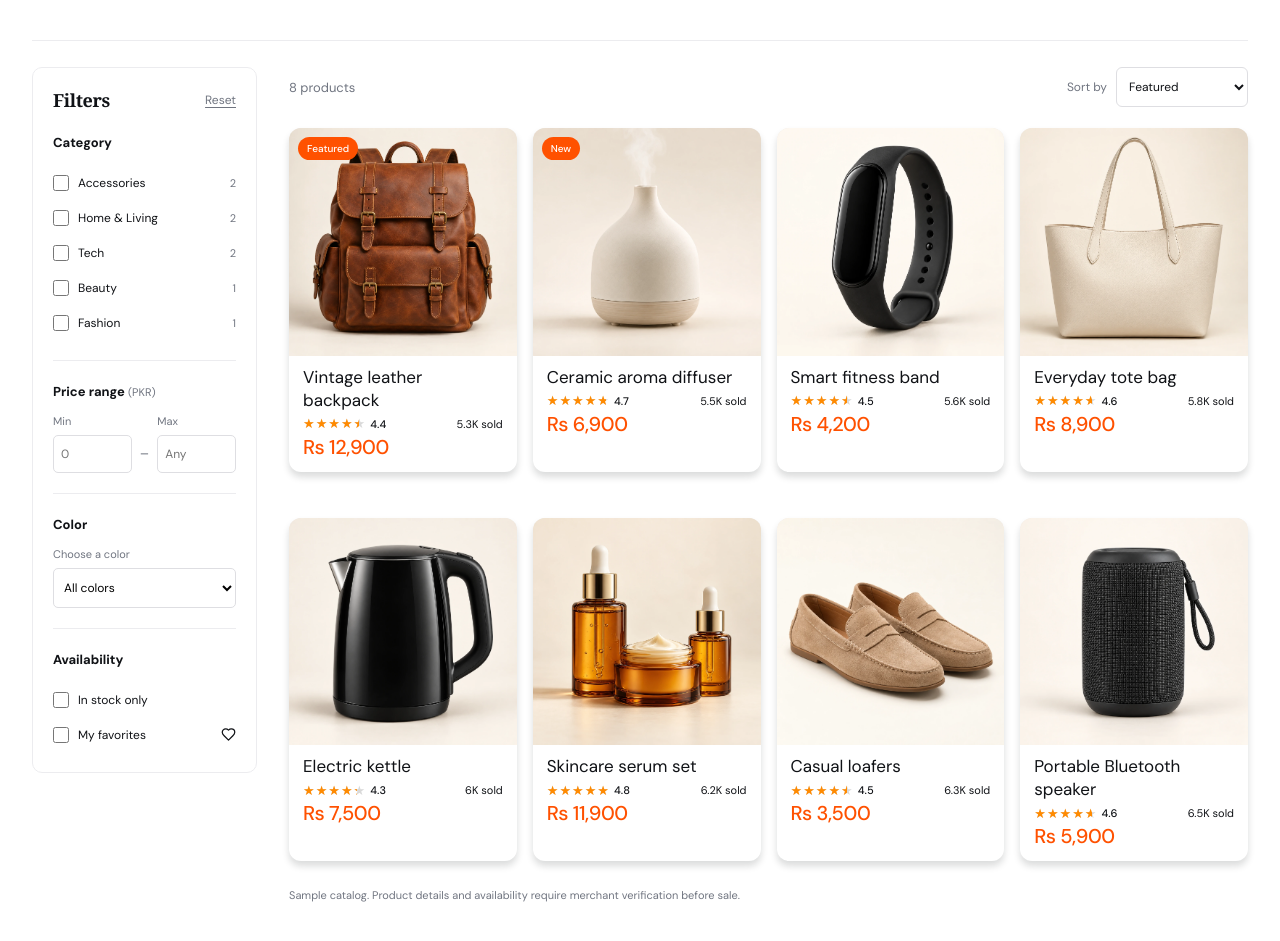
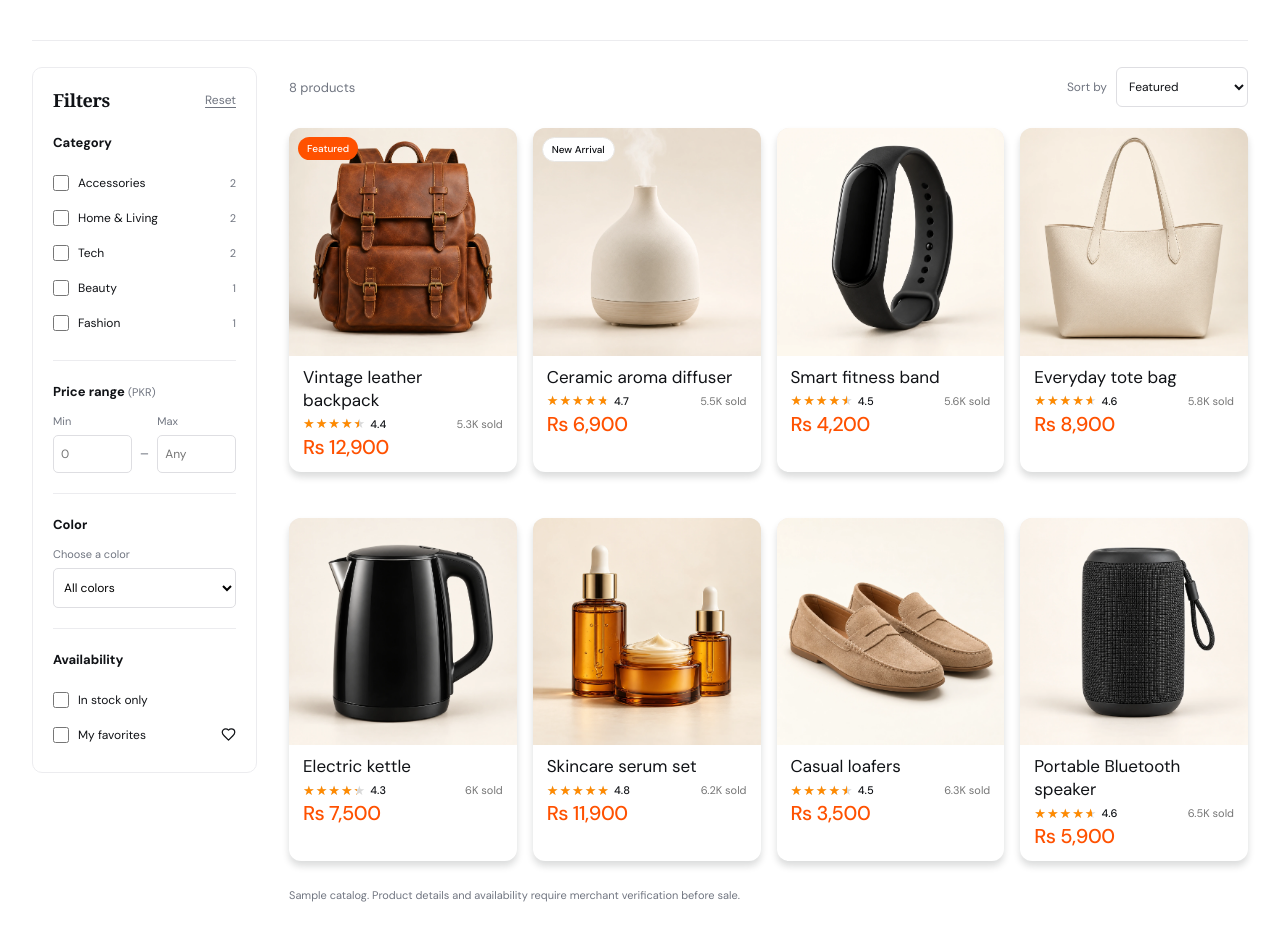
Before and after one commit to WAJAHATSAL33M/Brandifya, a Next.js app: page /shop in a window 1280 px wide. Shown: the part 920-1861 px from the top of the page. Built offline with nearby package versions, Linux system fonts and the light colour scheme.

Commit message:
Apply owner status palette with inventory-driven scarcity and scheduled promotions

```diff
--- a/app/api/catalog/route.ts
+++ b/app/api/catalog/route.ts
@@ -22,6 +22,9 @@ export async function GET() {
           rating: p.rating == null ? undefined : Number(p.rating),
           reviewCount: p.review_count ?? undefined,
           soldCount: p.sold_count ?? undefined,
+        promotionActive: p.promotion_active === true,
+        promotionStartsAt: p.promotion_starts_at ? new Date(p.promotion_starts_at).toISOString() : null,
+        promotionEndsAt: p.promotion_ends_at ? new Date(p.promotion_ends_at).toISOString() : null,
         })),
       },
       { headers: { "Cache-Control": "no-store" } },
--- a/app/compact-store.css
+++ b/app/compact-store.css
@@ -1157,3 +1157,17 @@
 .hp .hp-footer-column > a:hover,.hp .support-footer-links a:hover {color:#ff5100;}
 .hp .support-footer-links {display:flex;flex-wrap:wrap;gap:16px;margin-top:18px;font-size:11px;color:#707580;}
 .hp .hp-footer-column > a:focus-visible,.hp .support-footer-links a:focus-visible {outline:2px solid #ff5100;outline-offset:3px;}
+
+/* Owner-approved status palette; primary actions retain brand orange. */
+.hp .store-card-badge.badge-best { background: #ff5100; color: #fff; }
+.hp .store-card-badge.badge-trust { background: #232f3e; color: #fff; }
+.hp .store-card-badge.badge-new { background: #fff; color: #101216; border: 1px solid #e8e6e3; }
+.hp .store-card-badge.badge-sale { background: #cc0c39; color: #fff; }
+.hp .store-card-badge.badge-low { background: #ffeded; color: #d32f2f; }
+.hp .store-card-badge.badge-ending { background: #ff9900; color: #101216; }
+.hp .store-card-badge.badge-early { background: #00a651; color: #fff; }
+.hp .store-card-badge.badge-sold { background: #e0e0e0; color: #565656; }
+.hp .store-card-stats > small { color: #757575; }
+.hp .store-card-stats .store-card-low { color: #b12704; font-weight: 600; }
+.hp .product-stock-status { color: #b12704; font-size: 13px; font-weight: 600; margin: 10px 0; }
+.hp .product-promotion-status { background: #121212; color: #fff; display: inline-block; border-radius: 5px; padding: 7px 10px; font-size: 12px; margin: 8px 0; }
--- a/app/product-card.tsx
+++ b/app/product-card.tsx
@@ -1,17 +1,23 @@
 "use client";
+import { useMerchandising } from "./use-merchandising";
 import Link from "next/link";
 import { Star } from "lucide-react";
 import { money, type Product } from "../lib/catalog";
 export function ProductBadge({ label }: { label: string }) {
   const kind = /sold out|out of stock/i.test(label)
     ? "sold"
-    : /star seller/i.test(label)
-      ? "star"
-      : "standard";
+    : /star seller|top rated/i.test(label) ? "trust"
+    : /best seller/i.test(label) ? "best"
+    : /flash sale|lightning deal/i.test(label) ? "sale"
+    : /few left|almost sold out/i.test(label) ? "low"
+    : /ends soon/i.test(label) ? "ending"
+    : /early bird/i.test(label) ? "early"
+    : /new arrival|^new$/i.test(label) ? "new"
+    : "standard";
   return (
     <span className={`store-card-badge hp-badge badge-${kind}`}>
       {label}
-      {kind === "star" && (
+      {kind === "trust" && (
         <Star size={11} fill="currentColor" aria-hidden="true" />
       )}
     </span>
@@ -31,14 +37,7 @@ export default function ProductCard({
   const src = p.image.startsWith("/")
     ? p.image
     : `https://images.unsplash.com/${p.image}?auto=format&fit=crop&w=800&q=85`;
-  const badge =
-    p.id < 0
-      ? "Design sample"
-      : p.stock === 0
-        ? "Sold Out"
-        : p.badge && !p.badge.includes("%")
-          ? p.badge
-          : null;
+  const { badge, lowStock } = useMerchandising(p, live);
   const rating =
     typeof p.rating === "number" &&
     Number.isFinite(p.rating) &&
@@ -71,7 +70,7 @@ export default function ProductCard({
         <span className="store-card-category shop-card-category">
           {p.category}
         </span>
-        {(rating || sold || (live && p.stock > 0 && p.stock <= 3)) ? (
+        {(rating || sold || lowStock) ? (
           <div className="store-card-stats">
             {rating && (
               <span
@@ -89,7 +88,7 @@ export default function ProductCard({
                 {p.rating!.toFixed(1)}
               </span>
             )}
-            {sold ? (
+            {lowStock ? <small className="store-card-low">Only {p.stock} left</small> : sold ? (
               <small>
                 {new Intl.NumberFormat("en", {
                   notation: "compact",
@@ -97,8 +96,6 @@ export default function ProductCard({
                 }).format(p.soldCount!)}{" "}
                 sold
               </small>
-            ) : live && p.stock > 0 && p.stock <= 3 ? (
-              <small className="store-card-low">Few left</small>
             ) : null}
           </div>
         ) : <div className="store-card-stats store-card-stats-empty" aria-hidden="true" />}
--- /dev/null
+++ b/app/use-merchandising.ts
@@ -0,0 +1,21 @@
+"use client";
+import { useEffect, useState } from "react";
+import type { Product } from "../lib/catalog";
+export function useMerchandising(p: Product, live: boolean) {
+  const [now, setNow] = useState<number | null>(null);
+  useEffect(() => {
+    if (!p.promotionStartsAt || !p.promotionEndsAt) return;
+    setNow(Date.now());
+    const timer = window.setInterval(() => setNow(Date.now()), 30000);
+    return () => window.clearInterval(timer);
+  }, [p.promotionStartsAt, p.promotionEndsAt]);
+  const start = Date.parse(p.promotionStartsAt || ""), end = Date.parse(p.promotionEndsAt || "");
+  const promotion = now !== null && p.promotionActive === true && Number.isFinite(start) && Number.isFinite(end) && start < end && now >= start && now < end && p.stock > 0;
+  const configured = p.badge?.trim();
+  const promotional = !!configured && /flash sale|lightning deal|ends soon|early bird|countdown/i.test(configured);
+  const lowStock = live && Number.isSafeInteger(p.stock) && p.stock > 0 && p.stock <= 3;
+  const unverifiedCartClaim = !!configured && /people.*cart|in .*carts/i.test(configured);
+  const unsupportedStockClaim = !!configured && /few left|almost sold out|only .*left/i.test(configured) && !lowStock;
+  const badge = p.id < 0 ? "Design sample" : p.stock === 0 ? "Sold Out" : configured && !unverifiedCartClaim && !unsupportedStockClaim && !configured.includes("%") && (!promotional || promotion) ? (/^new$/i.test(configured) ? "New Arrival" : configured) : promotion ? "Flash Sale" : null;
+  return {badge, lowStock, promotion, minutesLeft: promotion && now !== null ? Math.max(1, Math.ceil((end - now) / 60000)) : null};
+}
--- a/lib/catalog.ts
+++ b/lib/catalog.ts
@@ -11,6 +11,9 @@ export type Product = {
   rating?: number | null;
   reviewCount?: number;
   soldCount?: number;
+  promotionActive?: boolean;
+  promotionStartsAt?: string | null;
+  promotionEndsAt?: string | null;
 };
 export const products: Product[] = [
   {
--- a/lib/store-catalog.ts
+++ b/lib/store-catalog.ts
@@ -21,6 +21,9 @@ export async function findProduct(id: number): Promise<Product | undefined> {
         rating: p.rating == null ? undefined : Number(p.rating),
         reviewCount: p.review_count ?? undefined,
         soldCount: p.sold_count ?? undefined,
+        promotionActive: p.promotion_active === true,
+        promotionStartsAt: p.promotion_starts_at ? new Date(p.promotion_starts_at).toISOString() : null,
+        promotionEndsAt: p.promotion_ends_at ? new Date(p.promotion_ends_at).toISOString() : null,
       }
     : undefined;
 }
```
Also changed, not shown: app/product/[id]/product-client.tsx (+5 -13 lines), database/merchandising.md (added, +10 -0 lines), 1 other file (tests, documents, lock files or other folders).
